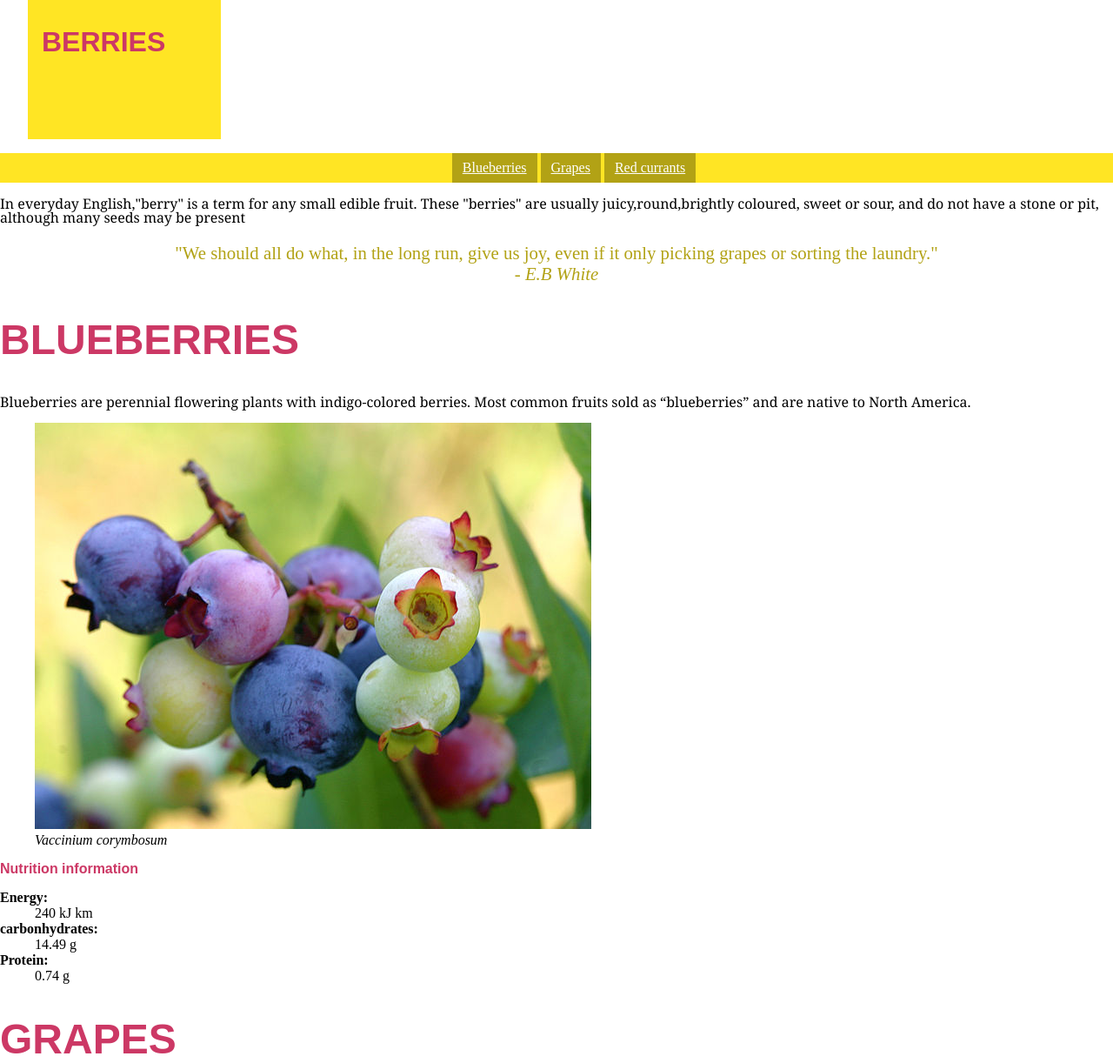
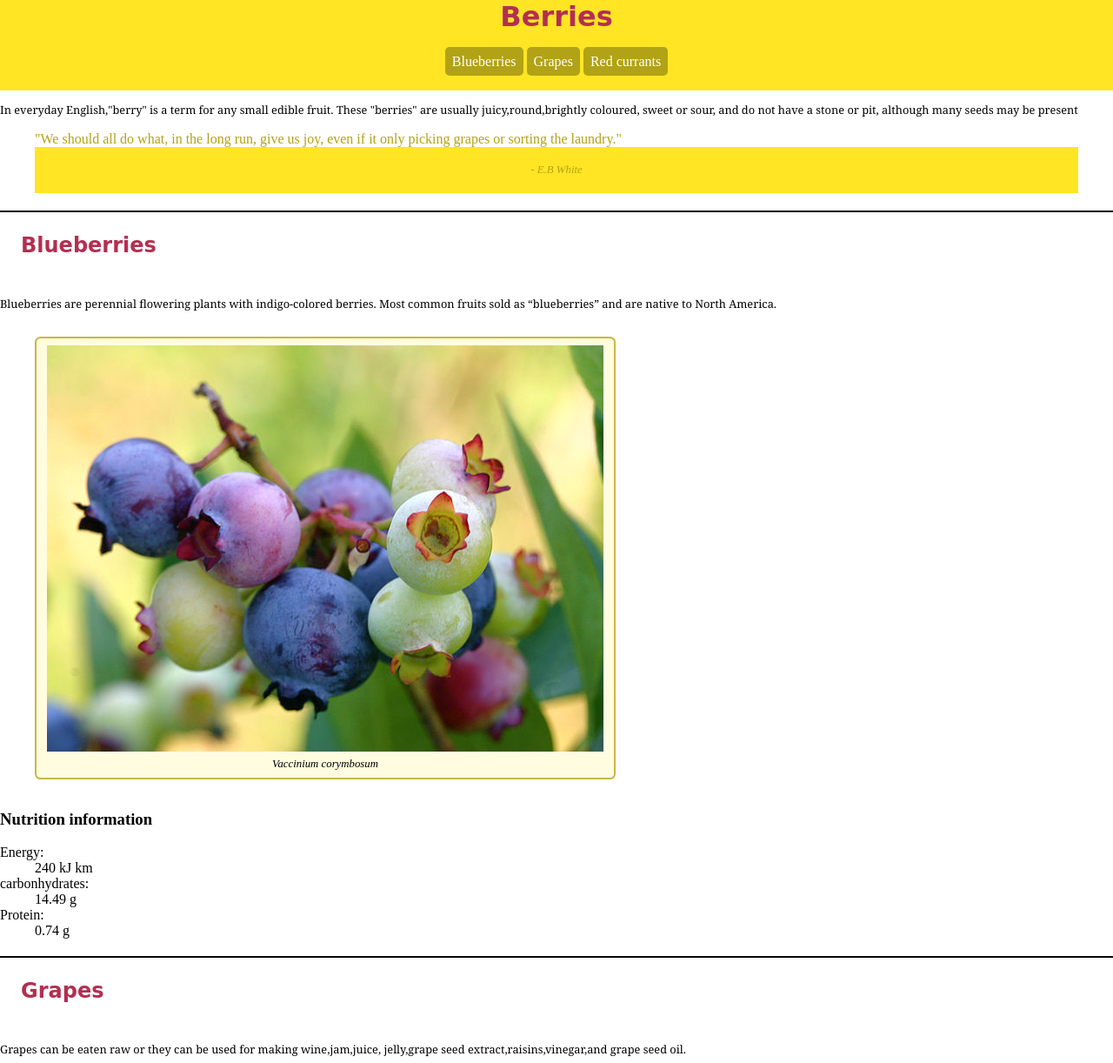
Before and after one commit to IFVG45/Project-1-Basic-Website, a plain HTML site: page index.html in a window 1280 px wide. Shown: the top 1222 px of the page at 87% size. Drawn offline with Linux system fonts and the light colour scheme.

Commit message:
Added header, figure caption,figure, footer

```diff
--- a/css/main.css
+++ b/css/main.css
@@ -1,143 +1,121 @@
-/*this is a CSS comment */
-html {
-  background-color: #ffffff;
+header {
+  text-align: center;
+  margin: 0;
+  display: block;
+  background-color: #ffe524;
+}
 
-  color:black
+h1, h2 {
+  font-family: 'Sigmar One', cursive;
+}
+
+p, .info, .info2 {
+  font-family: 'Georgia', serif;
+  font-size: 0.8rem;
+}
+
+blockquote span {
+  text-align: center;
+  display: block;
+  font-size: 2.5rem;
+}
+
+cite {
+  text-align: center;
+  color: #b2a215;
+}
+
+nav {
+  padding: .5em;
+}
+
+header h1 {
+  margin: 0;
+}
+
+img {
+  width: 100%;
+}
+
+body {
+  margin: 0;
+}
+
+main {
+  margin: .5em;
 }
 
 h1 {
-  color: #cc3865;
-  font-family:Sigmar-One,sans-serif;
-  font-weight: bold;
-  font-size: 2rem;
+  color: #b32f52;
   text-align: center;
-  line-height: 1;
+}
 
+ol {
+  padding: 0;
+  list-style-type: none;
+}
 
+a {
+  text-decoration: none;
+  color: white;
+}
 
+nav li {
+  background-color: #b2a215;
+  padding: 0.5em;
+  border-radius: 5px;
+  display: inline;
+}
+
+nav li:hover {
+  background-color: #cc3865;
+  padding: 0.5em;
+  border-radius: 5px;
+  display: inline;
+}
+
+blockquote {
+  color: #b2a215;
 }
 
 h2 {
-
-color: #cc3865;
-font-family:sigmar-one,sans-serif;
-font-weight: bold;
-font-size: 3rem;
-text-align: left;
-line-height: 1;
-
-}
-
-h3 {
-
-  color: #cc3865;
-  font-family:sigmar-one ,sans-serif;
-  font-weight:bold;
-  font-size: 1rem;
-  text-align: left;
-  line-height: 1;
+  color: #b32f52;
+  border-top: 2px solid black;
+  padding: 1em;
 }
 
 
-p{
-
-  color: #000000;
-  font-family:georgia,sans-serif;
-  font-weight: regular;
-  font-size: 1rem;
-  text-align: left;
-  line-height: 1;
+figure {
+  display: inline-block;
+  padding: 0.5em 0.75em;
+  border-radius: 0.4em;
+  border: 2px solid #c5b844;
+  background-color: #fffce0;
 }
 
-
-nav{
-  color: dark yellow;
-
+figcaption {
+  text-align: center;
+  font-style: italic;
 }
 
-
-
-
-
-blockquote {
-  font-style: normal;
-  text-align: center;
-  font-size:1.3rem;
-  color:#b2a215;
+.info {
+  font-weight: bold;
 }
 
-
-
-dt{
-
-  font-weight: bold;
-
+.info2 {
+  margin: 0;
+  text-align: left;
 }
 
-
-
-
-body{
+footer {
+  text-align: center;
+  font-size: 0.8rem;
+  padding: 1.5em;
   margin: 0;
+  display: block;
+  background-color: #ffe524;
 }
 
-
-/*inline: allows other elements beside on the same line padding,margin,width dont work as
-expected.
-
-block:take up one whole line in the browser window padding,margin,width
-work as expected
-
-inline-block: allow other elements beside on the same line.
-*/
-
-
-h1{
-  background-color: #ffe524;
-
-  /*start at top and go clockwise; top,right,bottom,left*/
-  padding: 1em 2em 3em 0.5em;
-
-  margin: 0 1em; /* top/bottom  left/right*/
-
-  border:1px  #000;
-
-  border-radius:10 px;
-
-  display: inline-block;
-
+i {
+  font-size: 0.8rem;
 }
-
-a{
-  background-color: yellow;
-  display: inline-block;
-
-}
-
-
- nav{
- background-color: #ffe524;
- text-align: center;
-
-}
-
- nav ul{
-   list-style-type: none;
-   padding: 0;
-   margin: 0;
-
- }
-
- nav li{
-   display: inline;
-
- }
-
-  nav a{
-    display: inline-block;
-    padding: 0.5em 0.75em;
-    background-color: #b2a215;
-    color: white;
-    text-decoration: underline;
-
-  }
--- a/index.html
+++ b/index.html
@@ -14,7 +14,7 @@
 </html>
 
 <header>
-   <h1>BERRIES</h1>
+   <h1>Berries</h1>
 
   <nav>
       <ol>
@@ -40,7 +40,7 @@
 
 
 
-    <h2>BLUEBERRIES</h2>
+    <h2>Blueberries</h2>
 
     <p>Blueberries are perennial flowering plants with indigo-colored berries.
       Most common fruits sold as “blueberries” and are native to North America. </p>
@@ -65,7 +65,7 @@
 
       </dl>
 
-      <h2>GRAPES</h2>
+      <h2>Grapes</h2>
 
       <p>Grapes can be eaten raw or they can be used for making wine,jam,juice,
       jelly,grape seed extract,raisins,vinegar,and grape seed oil.</p>
@@ -78,7 +78,7 @@
 
         </figure>
 
-        <h3>NUTRITION INFORMATION</h3>
+        <h3>nutrition information</h3>
         <dl>
 
           <dt>Energy:</dt>
@@ -93,7 +93,7 @@
         </dl>
 
 
-        <h2>RED CURRANT </h2>
+        <h2>Red Currant </h2>
 
         <p>With maturity,the tart flavour of redcurrant fruit is slightly greater
         than it's blackcurrant relative,but with the same approximate
@@ -107,7 +107,7 @@
 
           </figure>
 
-           <h3> NUTRITION INFORMATION</h3>
+           <h3> nutrition information</h3>
           <dl>
 
             <dt>Energy:</dt>
```
